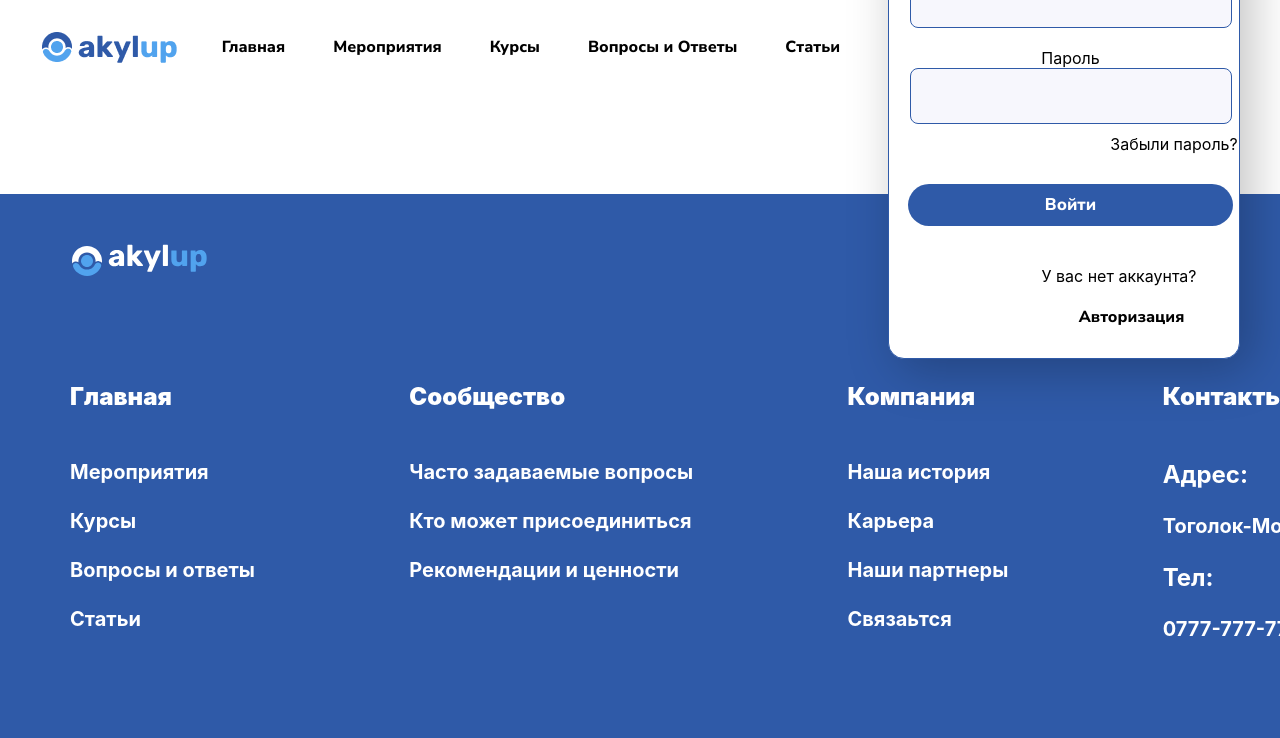
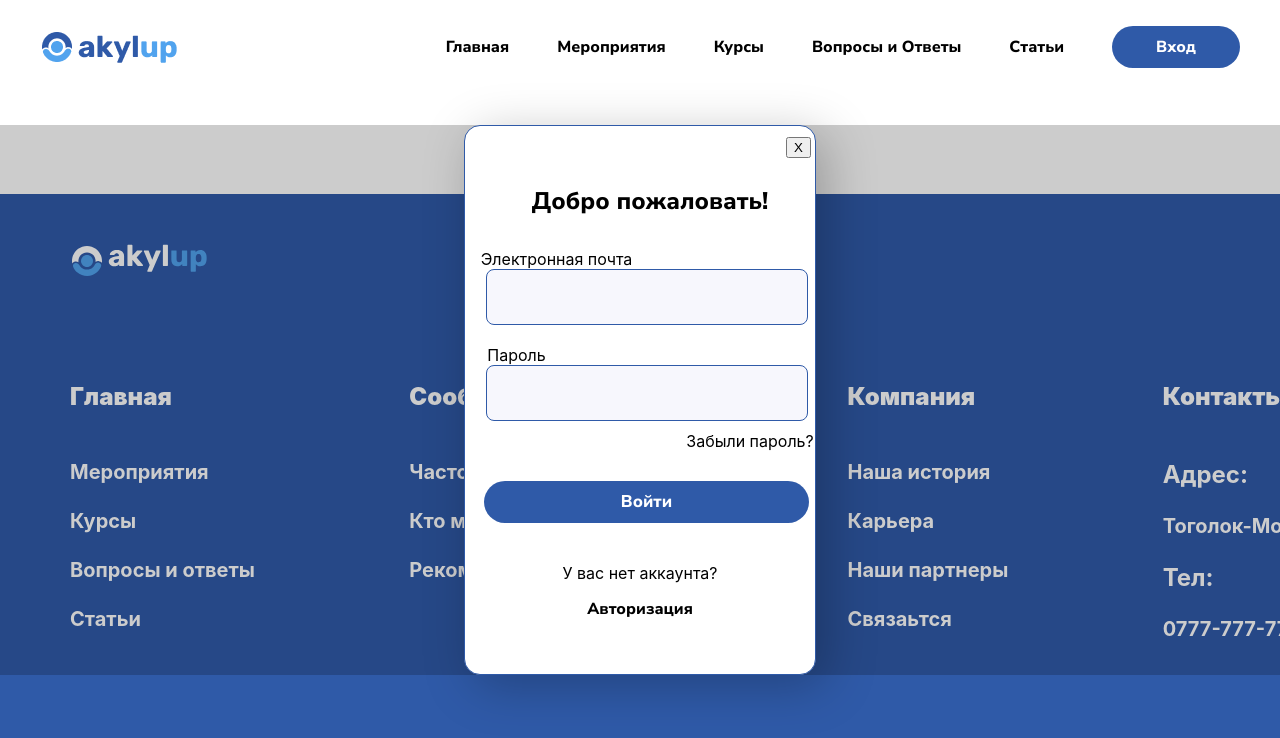
Before and after one commit to 09mazya/AkylUP, a React (Create React App) app: page / in a window 1280 px wide. Both pictures are taken after a click on the button "Вход". Shown: the top 738 px of the page. Built offline with nearby package versions, Linux system fonts and the light colour scheme.

Commit message:
fixed modal

```diff
--- a/src/components/Modal/Modal.css
+++ b/src/components/Modal/Modal.css
@@ -21,7 +21,16 @@ border-radius: 16px;
 .modal-container{
     display: flex;
     justify-content: center;
-    margin-top: 50px    ;
+    /* margin-top: 50px    ; */
+    background-color: rgba(0, 0, 0, 0.2);
+    /* background-attachment:fixed; */
+  width: 100%;
+  height: 550px;
+  z-index: 999;
+  top: 50%;
+  left: 50%;
+  transform: translate(-50%, -50%);
+  position: absolute;
 }
 
 .button-auth {
@@ -75,9 +84,10 @@ border-radius: 16px;
     margin-left: 13px
 }
 .auth-container{
-    padding-top: 20px;
-    margin-left: 135px;
+    padding-bottom: 20px;
     margin-bottom: 30px;
+    display: flex;
+    justify-content: center;
 }
 .email-container{
     margin-left: 13px
@@ -86,7 +96,9 @@ border-radius: 16px;
     margin-left: 13px
 }
 .account-container{
-    margin-left: 110px;
+    display: flex;
+    justify-content: center;
+    padding-bottom: 15px;
 }
 .cancel-button{
     margin-left: 310px;
@@ -100,3 +112,10 @@ border-radius: 16px;
     /* background: #fcfcfc; */
     transition: all 0.25s ease;
 }
+.email-name{
+    margin-right: 180px;
+
+}
+.password-name{
+    margin-right: 260px;
+}
--- a/src/components/Modal/Modal.jsx
+++ b/src/components/Modal/Modal.jsx
@@ -6,7 +6,6 @@ const Modal = ({ setIsOpen }) => {
     return (
 
         <div className='modal-container'>
-
             <div className='modal-wrapper'>
                 <div className='cancel-button'>
                     <button onClick={() => setIsOpen(false)}>
@@ -15,14 +14,15 @@ const Modal = ({ setIsOpen }) => {
                 </div>
                 <h1 className='main-title'>Добро пожаловать!</h1>
                 <div className='email-container'>
-                    <span>Электронная почта</span>
+                    <span className='email-name'>Электронная почта</span>
+                    <br />
                     <div>
                         <input type="email" name="input-email" id="input-email" className='input-email' />
                     </div>
                 </div>
                 <br />
                 <div className='password-container'>
-                    <span>Пароль</span>
+                    <span className='password-name'>Пароль</span>
                     <div>
                         <input type="password" name="input-password" id="input-password" className='input-password' />
                     </div>
```
Also changed, not shown: 1 other file (tests, documents, lock files or other folders).
